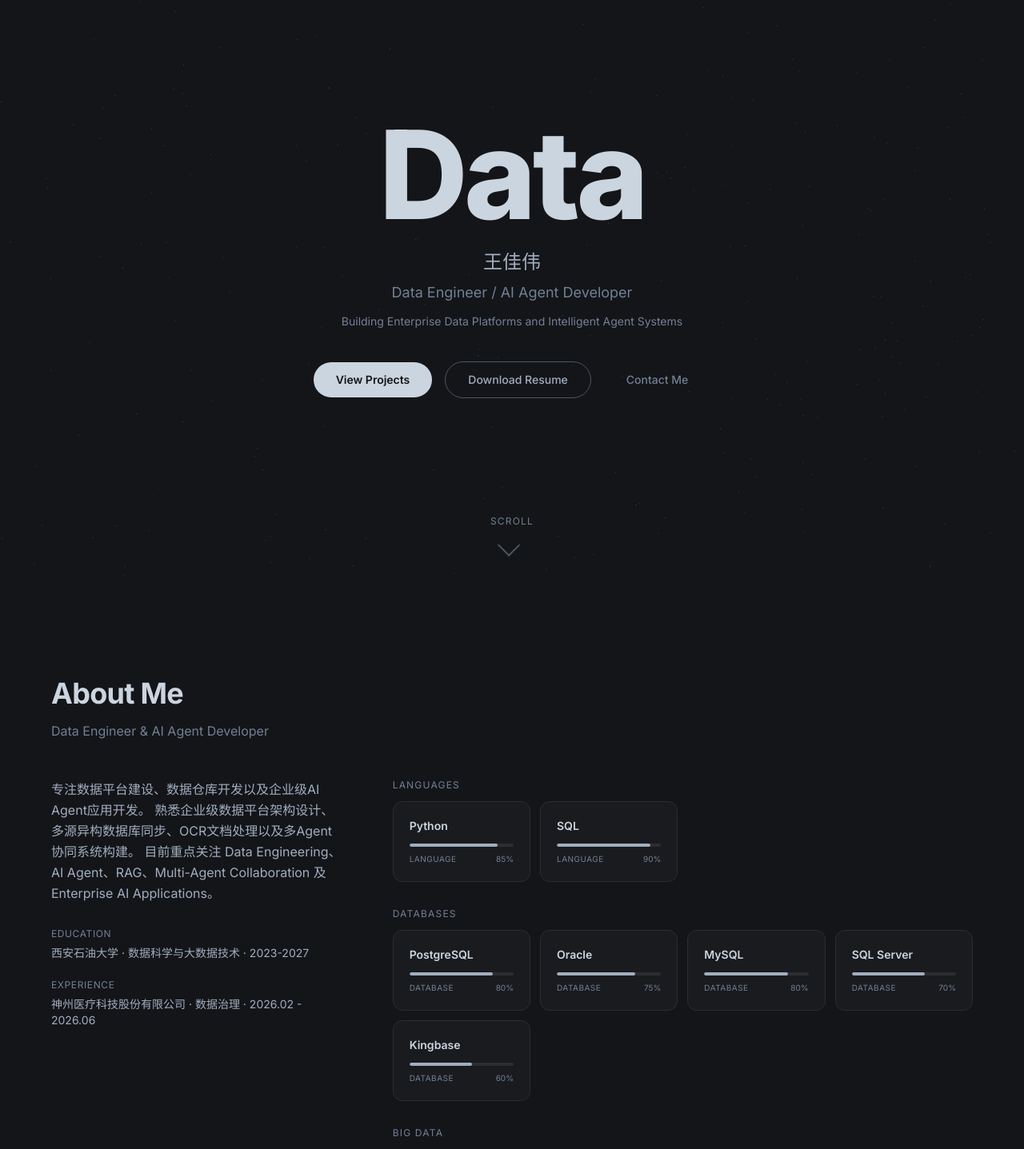
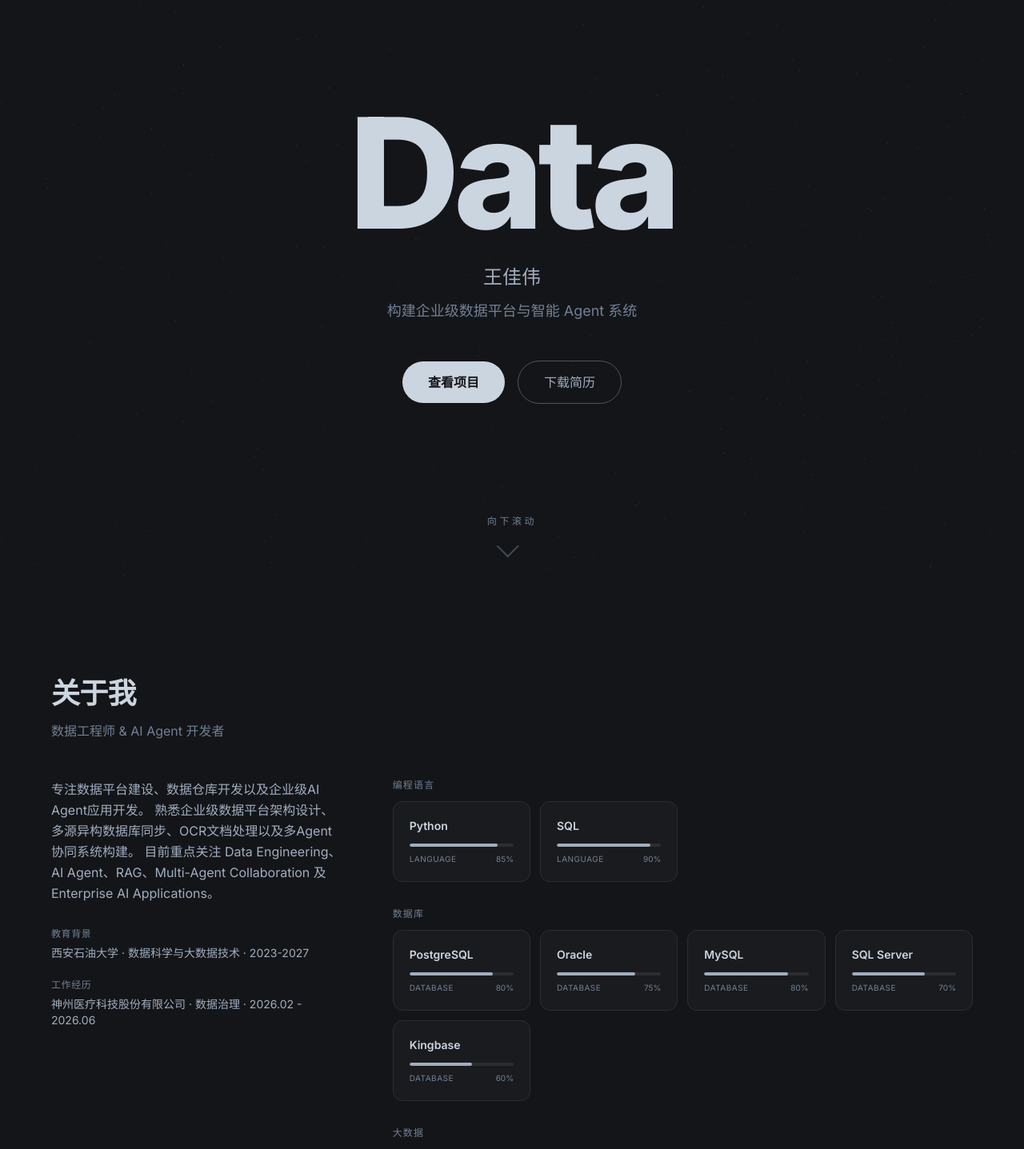
Before and after one commit to wjw200508wjw-spec/portfolio, a Next.js app: page / in a window 1280 px wide. Shown: the part 80-1517 px from the top of the page at 80% size. Built offline with nearby package versions, Linux system fonts and the light colour scheme.

Commit message:
feat: Chinese localization, nanfu-style massive hero title (15vw), all UI text in Chinese

```diff
--- a/app/components/AILab.tsx
+++ b/app/components/AILab.tsx
@@ -13,8 +13,8 @@ export default function AILab() {
         viewport={{ once: true }}
         transition={{ duration: 0.6 }}
       >
-        <h2 className="section-title">AI Lab</h2>
-        <p className="section-subtitle">Interactive AI tools &amp; agents</p>
+        <h2 className="section-title">AI 实验室</h2>
+        <p className="section-subtitle">智能工具 &amp; AI Agent 展示</p>
       </motion.div>
 
       <div className="grid md:grid-cols-3 gap-6">
--- a/app/components/About.tsx
+++ b/app/components/About.tsx
@@ -5,13 +5,13 @@ import { SKILLS, SITE } from "@/lib/constants";
 import TechCard from "./TechCard";
 
 const categoryLabels: Record<string, string> = {
-  language: "Languages",
-  database: "Databases",
-  bigdata: "Big Data",
-  sync: "Data Sync",
-  platform: "Platforms",
+  language: "编程语言",
+  database: "数据库",
+  bigdata: "大数据",
+  sync: "数据同步",
+  platform: "平台工具",
   ai: "AI & Agents",
-  backend: "Backend",
+  backend: "后端",
 };
 
 export default function About() {
@@ -25,8 +25,8 @@ export default function About() {
         viewport={{ once: true }}
         transition={{ duration: 0.6 }}
       >
-        <h2 className="section-title">About Me</h2>
-        <p className="section-subtitle">Data Engineer &amp; AI Agent Developer</p>
+        <h2 className="section-title">关于我</h2>
+        <p className="section-subtitle">数据工程师 &amp; AI Agent 开发者</p>
       </motion.div>
 
       <div className="grid lg:grid-cols-[1fr_2fr] gap-16">
@@ -51,7 +51,7 @@ export default function About() {
           >
             <div>
               <span className="text-xs text-text-secondary uppercase tracking-wider">
-                Education
+               教育背景
               </span>
               <p className="text-text-muted text-sm mt-1">
                 {SITE.education.school} &middot; {SITE.education.major} &middot;{" "}
@@ -60,7 +60,7 @@ export default function About() {
             </div>
             <div>
               <span className="text-xs text-text-secondary uppercase tracking-wider">
-                Experience
+               工作经历
               </span>
               <p className="text-text-muted text-sm mt-1">
                 {SITE.workExperience.company} &middot; {SITE.workExperience.role} &middot;{" "}
--- a/app/components/Contact.tsx
+++ b/app/components/Contact.tsx
@@ -4,8 +4,8 @@ import { motion } from "framer-motion";
 import { SITE } from "@/lib/constants";
 
 const contacts = [
-  { label: "Email", value: SITE.email, href: `mailto:${SITE.email}` },
-  { label: "Phone", value: SITE.phone, href: `tel:${SITE.phone}` },
+  { label: "邮箱", value: SITE.email, href: `mailto:${SITE.email}` },
+  { label: "电话", value: SITE.phone, href: `tel:${SITE.phone}` },
   { label: "GitHub", value: "github.com", href: SITE.github },
   { label: "LinkedIn", value: "linkedin.com", href: SITE.linkedin },
 ];
@@ -19,8 +19,8 @@ export default function Contact() {
         viewport={{ once: true }}
         transition={{ duration: 0.6 }}
       >
-        <h2 className="section-title">Contact</h2>
-        <p className="section-subtitle">Get in touch</p>
+        <h2 className="section-title">联系方式</h2>
+        <p className="section-subtitle">期待与您交流</p>
       </motion.div>
 
       <div className="grid sm:grid-cols-2 lg:grid-cols-4 gap-4">
--- a/app/components/DataDashboard.tsx
+++ b/app/components/DataDashboard.tsx
@@ -87,18 +87,18 @@ export default function DataDashboard() {
         viewport={{ once: true }}
         transition={{ duration: 0.6 }}
       >
-        <h2 className="section-title">Data Dashboard</h2>
-        <p className="section-subtitle">Project &amp; activity metrics</p>
+        <h2 className="section-title">数据面板</h2>
+        <p className="section-subtitle">项目 &amp; 活动数据统计</p>
       </motion.div>
 
       {/* Stat Cards */}
       <div className="grid grid-cols-2 md:grid-cols-4 gap-4 mb-10">
         {[
-          { label: "Projects", value: DASHBOARD_STATS.projects },
-          { label: "Blog Posts", value: DASHBOARD_STATS.blogPosts },
-          { label: "GitHub Commits", value: DASHBOARD_STATS.githubCommits },
+          { label: "项目", value: DASHBOARD_STATS.projects },
+          { label: "博客文章", value: DASHBOARD_STATS.blogPosts },
+          { label: "GitHub 提交", value: DASHBOARD_STATS.githubCommits },
           {
-            label: "Agent Uses",
+            label: "Agent 调用",
             value: DASHBOARD_STATS.agentUsage.toLocaleString(),
           },
         ].map((stat, i) => (
--- a/app/components/Footer.tsx
+++ b/app/components/Footer.tsx
@@ -4,7 +4,7 @@ export default function Footer() {
   return (
     <footer className="border-t border-bg-elevated py-10 text-center">
       <p className="text-sm text-text-secondary">
-        &copy; {new Date().getFullYear()} {SITE.nameEn}. Built with Next.js &amp; Three.js.
+        &copy; {new Date().getFullYear()} {SITE.name} . 使用 Next.js &amp; Three.js 构建
       </p>
     </footer>
   );
--- a/app/components/Hero.tsx
+++ b/app/components/Hero.tsx
@@ -12,10 +12,11 @@ export default function Hero() {
     offset: ["start start", "end start"],
   });
 
-  const titleRotateY = useTransform(scrollYProgress, [0, 0.5], [0, 50]);
-  const titleOpacity = useTransform(scrollYProgress, [0, 0.4, 0.6], [1, 0.6, 0]);
-  const contentOpacity = useTransform(scrollYProgress, [0, 0.3], [1, 0]);
-  const particlesOpacity = useTransform(scrollYProgress, [0, 0.7], [0.6, 0]);
+  const titleScale = useTransform(scrollYProgress, [0, 0.5], [1, 0.7]);
+  const titleRotateY = useTransform(scrollYProgress, [0, 0.5], [0, 40]);
+  const titleOpacity = useTransform(scrollYProgress, [0, 0.3, 0.5], [1, 0.8, 0]);
+  const contentOpacity = useTransform(scrollYProgress, [0, 0.25], [1, 0]);
+  const particlesOpacity = useTransform(scrollYProgress, [0, 0.7], [0.5, 0]);
 
   return (
     <section
@@ -31,88 +32,71 @@ export default function Hero() {
       {/* Content overlay */}
       <motion.div
         style={{ opacity: contentOpacity }}
-        className="relative z-10 text-center px-6"
+        className="relative z-10 text-center px-6 w-full max-w-[90vw]"
       >
-        {/* CSS 3D Title — rotates from side on entrance */}
+        {/* 3D CSS Title — nanfu-style massive typography */}
         <motion.h1
-          initial={{ rotateY: 75, opacity: 0 }}
-          animate={{ rotateY: 0, opacity: 1 }}
+          initial={{ rotateY: 80, opacity: 0, scale: 1.3 }}
+          animate={{ rotateY: 0, opacity: 1, scale: 1 }}
           transition={{
-            duration: 1.2,
-            ease: [0.25, 0.1, 0.25, 1],
-            delay: 0.2,
+            duration: 1.4,
+            ease: [0.16, 1, 0.3, 1],
+            delay: 0.1,
           }}
           style={{
             rotateY: titleRotateY,
             opacity: titleOpacity,
-            perspective: "800px",
+            scale: titleScale,
+            perspective: "1000px",
             transformStyle: "preserve-3d" as const,
           }}
-          className="text-[clamp(4rem,12vw,10rem)] font-extrabold text-text-primary tracking-[-0.03em] leading-none select-none"
+          className="text-[clamp(5rem,15vw,16rem)] font-black text-text-primary tracking-[-0.04em] leading-[0.85] select-none"
         >
           Data
         </motion.h1>
 
-        {/* Name */}
+        {/* Name — subtle, below the massive title */}
         <motion.p
-          initial={{ y: 30, opacity: 0 }}
+          initial={{ y: 40, opacity: 0 }}
           animate={{ y: 0, opacity: 1 }}
-          transition={{ duration: 0.7, delay: 0.6 }}
-          className="text-2xl font-medium text-text-muted mt-4"
+          transition={{ duration: 0.8, delay: 0.7, ease: [0.16, 1, 0.3, 1] }}
+          className="text-xl md:text-2xl font-medium text-text-muted mt-6 md:mt-8"
         >
           {SITE.name}
         </motion.p>
 
-        {/* Roles */}
-        <motion.p
-          initial={{ y: 20, opacity: 0 }}
-          animate={{ y: 0, opacity: 1 }}
-          transition={{ duration: 0.7, delay: 0.8 }}
-          className="text-lg text-text-secondary mt-2"
-        >
-          {SITE.title}
-        </motion.p>
-
         {/* Tagline */}
         <motion.p
-          initial={{ y: 20, opacity: 0 }}
+          initial={{ y: 30, opacity: 0 }}
           animate={{ y: 0, opacity: 1 }}
-          transition={{ duration: 0.7, delay: 0.95 }}
-          className="text-sm text-text-secondary mt-3 max-w-md mx-auto"
+          transition={{ duration: 0.8, delay: 0.85, ease: [0.16, 1, 0.3, 1] }}
+          className="text-base md:text-lg text-text-secondary mt-3 max-w-xl mx-auto"
         >
           {SITE.tagline}
         </motion.p>
 
-        {/* CTAs */}
+        {/* CTAs — Chinese */}
         <motion.div
-          initial={{ y: 20, opacity: 0 }}
+          initial={{ y: 30, opacity: 0 }}
           animate={{ y: 0, opacity: 1 }}
-          transition={{ duration: 0.7, delay: 1.1 }}
-          className="flex items-center justify-center gap-4 mt-10"
+          transition={{ duration: 0.8, delay: 1.0, ease: [0.16, 1, 0.3, 1] }}
+          className="flex items-center justify-center gap-4 mt-10 md:mt-12"
         >
           <button
             onClick={() =>
               document.getElementById("projects")?.scrollIntoView({ behavior: "smooth" })
             }
-            className="px-7 py-3 bg-text-primary text-bg-deepest rounded-full text-sm font-semibold hover:bg-text-bright transition-colors"
+            className="px-8 py-3.5 bg-text-primary text-bg-deepest rounded-full text-sm md:text-base font-semibold hover:bg-text-bright transition-colors"
           >
-            View Projects
+            查看项目
           </button>
           <a
             href="/resume.pdf"
             download
-            className="px-7 py-3 border border-border-muted text-text-muted rounded-full text-sm font-medium hover:border-text-secondary hover:text-text-primary transition-colors"
+            className="px-8 py-3.5 border border-border-muted text-text-muted rounded-full text-sm md:text-base font-medium hover:border-text-secondary hover:text-text-primary transition-colors"
           >
-            Download Resume
+            下载简历
           </a>
-          <button
-            onClick={() =>
-              document.getElementById("contact")?.scrollIntoView({ behavior: "smooth" })
-            }
-            className="px-7 py-3 text-text-secondary text-sm font-medium hover:text-text-primary transition-colors"
-          >
-            Contact Me
-          </button>
         </motion.div>
       </motion.div>
 
@@ -120,14 +104,14 @@ export default function Hero() {
       <motion.div
         initial={{ opacity: 0 }}
         animate={{ opacity: 1 }}
-        transition={{ delay: 1.5 }}
+        transition={{ delay: 1.6 }}
         className="absolute bottom-8 left-1/2 -translate-x-1/2 flex flex-col items-center gap-2"
       >
-        <span className="text-xs text-text-secondary tracking-widest uppercase">Scroll</span>
+        <span className="text-xs text-text-secondary tracking-[0.3em]">向下滚动</span>
         <motion.div
-          animate={{ y: [0, 6, 0] }}
+          animate={{ y: [0, 8, 0] }}
           transition={{ repeat: Infinity, duration: 1.5, ease: "easeInOut" }}
-          className="w-5 h-5 border-r-2 border-b-2 border-text-secondary rotate-45 opacity-60"
+          className="w-5 h-5 border-r-2 border-b-2 border-text-secondary rotate-45 opacity-50"
         />
       </motion.div>
     </section>
--- a/app/components/ProjectCard.tsx
+++ b/app/components/ProjectCard.tsx
@@ -29,7 +29,7 @@ export default function ProjectCard({
         <div className="flex items-start justify-between">
           <div>
             <span className="text-xs text-text-secondary uppercase tracking-wider">
-              Project {String(index + 1).padStart(2, "0")}
+              项目 {String(index + 1).padStart(2, "0")}
             </span>
             <h3 className="text-xl font-bold text-text-primary mt-2">
               {project.title}
@@ -68,7 +68,7 @@ export default function ProjectCard({
             <div className="px-8 pb-8 border-t border-bg-elevated pt-6 space-y-6">
               <div>
                 <h4 className="text-sm font-semibold text-text-primary mb-2">
-                  Overview
+                  概述
                 </h4>
                 <p className="text-text-muted text-sm leading-relaxed">
                   {project.description}
@@ -77,14 +77,14 @@ export default function ProjectCard({
 
               <div>
                 <h4 className="text-sm font-semibold text-text-primary mb-2">
-                  Architecture
+                  架构
                 </h4>
                 <ArchitectureDiagram steps={project.flowSteps} />
               </div>
 
               <div>
                 <h4 className="text-sm font-semibold text-text-primary mb-2">
-                  Databases
+                  数据库
                 </h4>
                 <div className="flex flex-wrap gap-2">
                   {project.databases.map((db) => (
@@ -100,7 +100,7 @@ export default function ProjectCard({
 
               <div>
                 <h4 className="text-sm font-semibold text-text-primary mb-2">
-                  Outcomes
+                  成果
                 </h4>
                 <ul className="space-y-2">
                   {project.outcomes.map((o, i) => (
--- a/app/components/Projects.tsx
+++ b/app/components/Projects.tsx
@@ -13,9 +13,9 @@ export default function Projects() {
         viewport={{ once: true }}
         transition={{ duration: 0.6 }}
       >
-        <h2 className="section-title">Projects</h2>
+        <h2 className="section-title">项目</h2>
         <p className="section-subtitle">
-          Key projects in data engineering &amp; AI agent development
+          数据工程 &amp; AI Agent 开发核心项目
         </p>
       </motion.div>
 
--- a/lib/constants.ts
+++ b/lib/constants.ts
@@ -5,7 +5,7 @@ export const SITE = {
   nameEn: "Wang Jiawei",
   title: "Data Engineer / AI Agent Developer",
   heroWord: "Data",
-  tagline: "Building Enterprise Data Platforms and Intelligent Agent Systems",
+  tagline: "构建企业级数据平台与智能 Agent 系统",
   email: "2924539178@qq.com",
   phone: "18692174538",
   github: "https://github.com",
@@ -36,12 +36,12 @@ export const SITE = {
 };
 
 export const NAV_ITEMS: NavItem[] = [
-  { label: "About", href: "#about" },
-  { label: "Projects", href: "#projects" },
-  { label: "AI Lab", href: "#ai-lab" },
-  { label: "Blog", href: "#blog" },
-  { label: "Dashboard", href: "#dashboard" },
-  { label: "Contact", href: "#contact" },
+  { label: "关于", href: "#about" },
+  { label: "项目", href: "#projects" },
+  { label: "AI实验室", href: "#ai-lab" },
+  { label: "博客", href: "#blog" },
+  { label: "数据面板", href: "#dashboard" },
+  { label: "联系", href: "#contact" },
 ];
 
 export const SKILLS: Skill[] = [
```
Also changed, not shown: app/components/Blog.tsx (+5 -5 lines), app/components/SideIndicator.tsx (+6 -2 lines).
